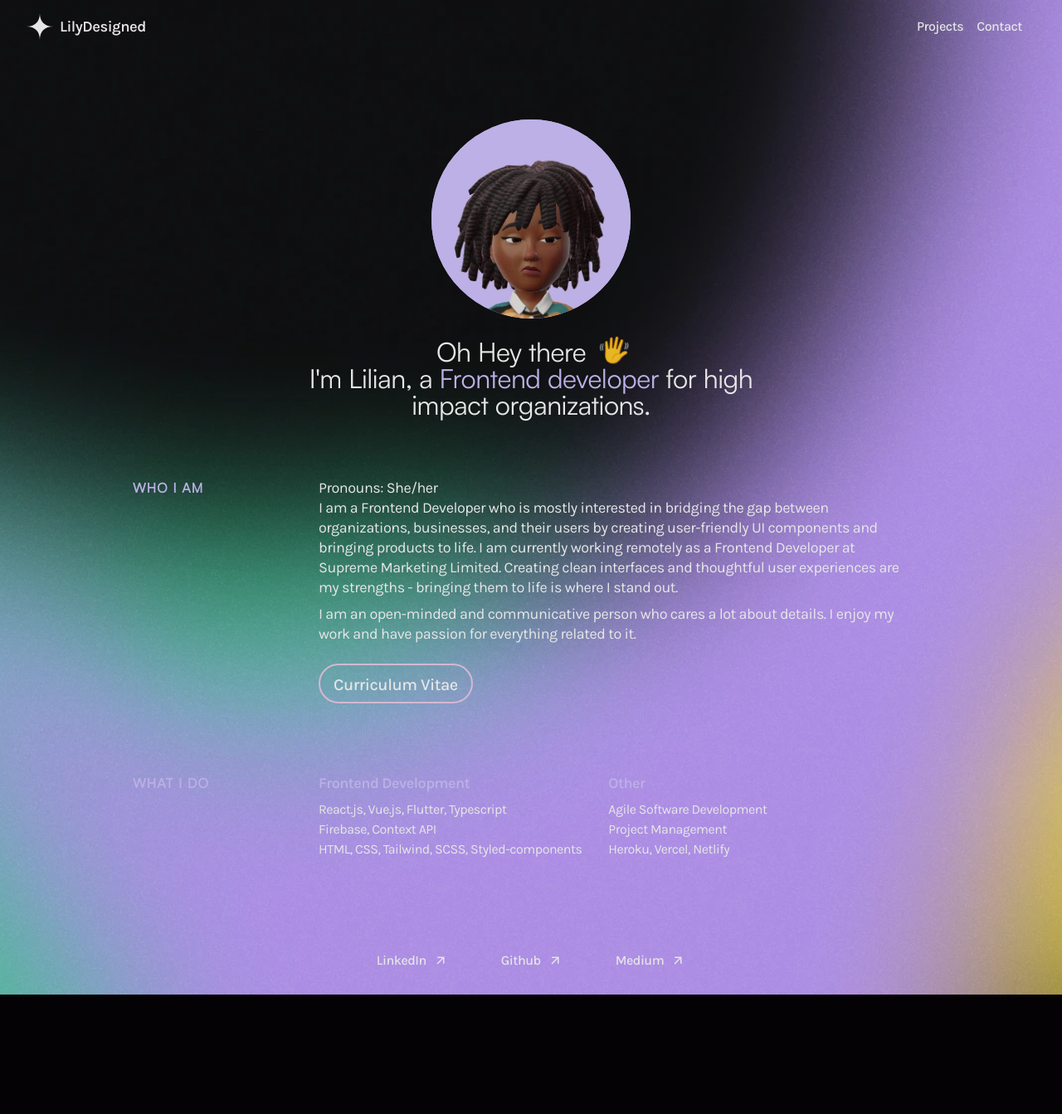
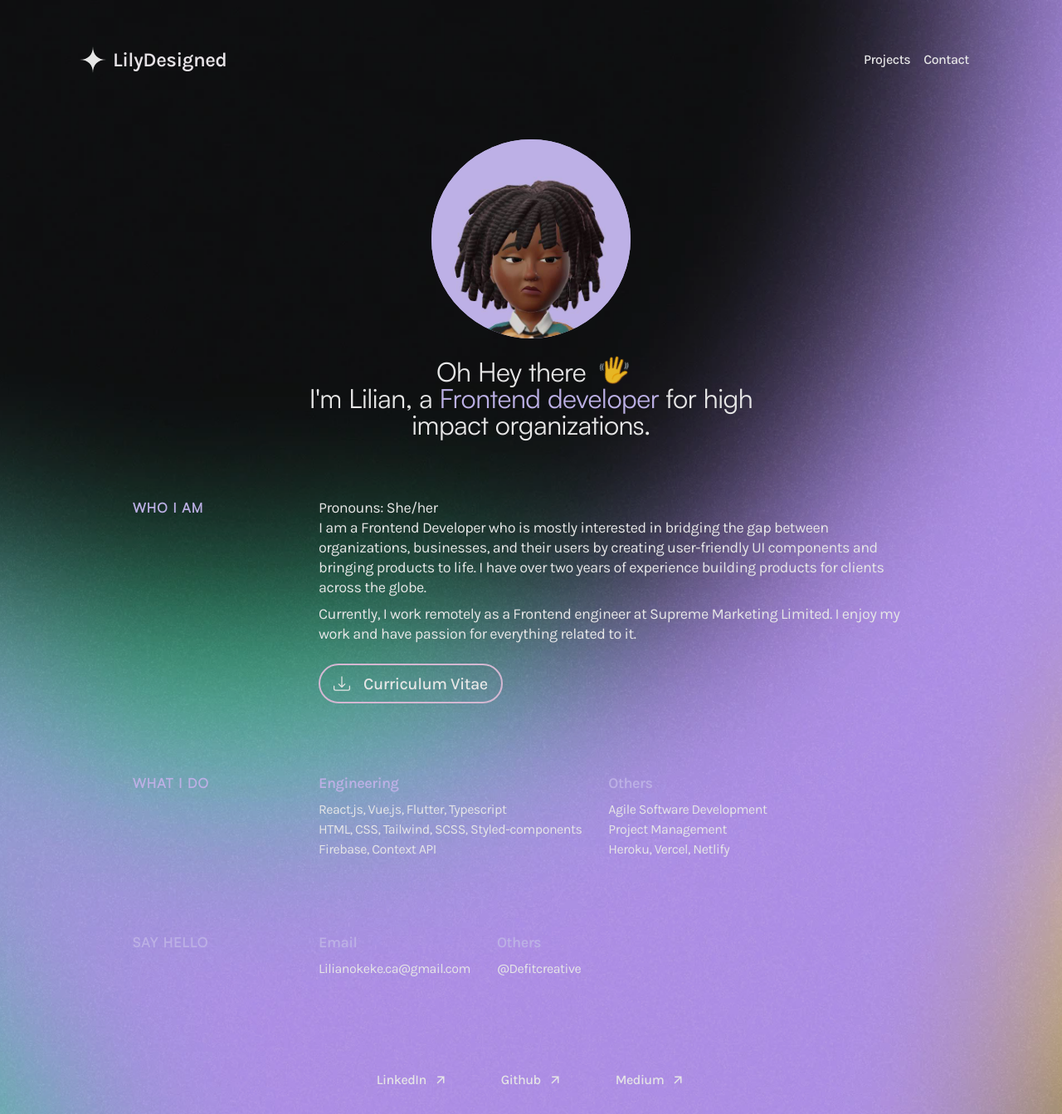
Before and after one commit to Lilianada/Lilydesigned, a React (Create React App) app: page / in a window 1280 px wide. Shown: the whole page at 83% size. Before the commit the page ends 1199 px from the top, so only its background shows below. Built offline with nearby package versions, Linux system fonts and the light colour scheme.

Commit message:
update design

```diff
--- a/src/components/Footer/index.jsx
+++ b/src/components/Footer/index.jsx
@@ -5,6 +5,7 @@ import "./style.scss";
 export default function Footer() {
   return (
     <footer>
+
       <ul className="footerLinks">
         <li className="footerLink">
           <a href="https://linkedin.com/in/Lilianada" target="_blank" className="socialLink" rel="noreferrer">
--- a/src/components/Header/style.scss
+++ b/src/components/Header/style.scss
@@ -1,10 +1,9 @@
 .desktopHeader {
-    // display: none;
-    padding: 1rem 1rem 2rem;
-    @media screen and (min-width: 768px) {
         display: block;
-        padding: 1rem 2rem;
-    }
+        padding-top: 3.5rem;
+        width: 85%;
+        margin: 0 auto;
+
 
     .navItems {
         display: flex;
@@ -13,7 +12,7 @@
 
         .logoName {
             font-family: var(--font-text);
-            font-size: 1.15rem;
+            font-size: 1.5rem;
             font-weight: 600;
             line-height: 1.5rem;
             color: var(--white);
@@ -21,14 +20,14 @@
             display: flex;
             align-items: center;
 
-            &:first-child{
-                margin-right: .75rem;
+            &:first-child {
+                margin-right: 0.75rem;
             }
         }
 
         .activeLogo {
             font-family: var(--font-text);
-            font-size: 1.15rem;
+            font-size: 1.5rem;
             font-weight: 600;
             line-height: 1.5rem;
             color: var(--litePink);
@@ -36,8 +35,8 @@
             display: flex;
             align-items: center;
 
-            &:first-child{
-                margin-right: .75rem;
+            &:first-child {
+                margin-right: 0.75rem;
             }
         }
 
@@ -67,17 +66,19 @@
     }
 }
 
-.mobileHeader{
+.mobileHeader {
     display: none;
     justify-content: space-between;
     align-items: center;
-    margin: 2rem 1rem;
+    padding-top: 3.5rem;
+    width: 85%;
+    margin: 0 auto;
 
     @media screen and (min-width: 768px) {
         display: none;
     }
 
-    .navItems{
+    .navItems {
         display: flex;
         justify-content: space-evenly;
         align-items: center;
@@ -85,7 +86,7 @@
         border-radius: 2rem;
     }
 
-    .navList{
+    .navList {
         display: none;
         width: 100vw;
         position: absolute;
@@ -94,14 +95,14 @@
         right: 0;
         background: var(--pink);
         border-radius: 2px;
-        animation: animate .3s ;
+        animation: animate 0.3s;
 
-        .navItem{
+        .navItem {
             display: grid;
             place-items: center;
             width: 100%;
 
-            .navLink{
+            .navLink {
                 font-size: var(--eighteen);
                 font-weight: 600;
                 color: var(--black);
@@ -111,7 +112,7 @@
                 padding: 1rem;
             }
 
-            .activeLink{
+            .activeLink {
                 font-size: var(--eighteen);
                 font-weight: 600;
                 background-color: var(--hotPink);
@@ -124,7 +125,7 @@
         }
     }
 
-    .show{
+    .show {
         display: grid;
         grid-template-columns: 100%;
         place-items: center;
@@ -133,11 +134,9 @@
     @keyframes animate {
         from {
             transform: scale(0.5);
-          }
-          to {
+        }
+        to {
             transform: scale(1);
-          }
+        }
     }
-
-
 }
--- a/src/components/Hero/style.scss
+++ b/src/components/Hero/style.scss
@@ -150,9 +150,15 @@
         background: transparent;
         border: 2px solid var(--pink);
         color: var(--white);
+        display: flex;
+        align-items: center;
 
         &:hover{
             transform: scale(.95, 1);
         }
+
+    .downloadBtn{
+        margin-right: 1rem;
+    }
     }
 }
--- a/src/index.scss
+++ b/src/index.scss
@@ -247,11 +247,14 @@ button {
     display: flex;
     flex-direction: column;
     justify-content: space-between;
-    background-image: url(assets/images/background.webp);
-    background-position: center;
-    background-size: cover;
-    filter: brightness(.9);
     min-height: 100vh;
+
+    @media screen and (min-width: 768px) {
+        background-image: url(assets/images/background.webp);
+        background-position: center;
+        background-size: cover;
+        filter: brightness(.9);
+    }
 }
 
 .mainWrap{
--- a/src/pages/Home.jsx
+++ b/src/pages/Home.jsx
@@ -5,6 +5,7 @@ import Pic from "../assets/images/LilyAvatar.jpg";
 import Resume from "../assets/images/LilianResume.pdf";
 import { Helmet } from "react-helmet-async";
 import "../components/Hero/style.scss";
+import { BsDownload } from "react-icons/bs";
 
 export default function Home() {
   return (
@@ -39,14 +40,15 @@ export default function Home() {
               <p className="text">
                 Pronouns: She/her
                 <br />
-                I am a Frontend Developer who is mostly interested in bridging the gap between organizations, businesses, and their users by creating user-friendly UI components and bringing products to life. I am currently working remotely as a Frontend Developer at Supreme Marketing Limited.
-                Creating clean interfaces and thoughtful user experiences are my strengths - bringing them to life is where I stand out.
+                I am a Frontend Developer who is mostly interested in bridging the gap between organizations, businesses, and their users by creating user-friendly UI components and bringing products to life. {" "}
+                I have over two years of experience building products for clients across the globe.
+
               </p>
               <p className="text">
-                I am an open-minded and communicative person who cares a lot about details. I enjoy my work and have passion for everything related to it.
+              Currently, I work remotely as a Frontend engineer at Supreme Marketing Limited. I enjoy my work and have passion for everything related to it.
               </p>
               <a href={Resume} download className="btnPrimary">
-                Curriculum Vitae
+                <BsDownload className="downloadBtn" /> Curriculum Vitae
               </a>
             </div>
           </div>
@@ -59,21 +61,21 @@ export default function Home() {
               <div className="grid">
                 <div className="column">
                   <div className="labels">
-                    <div className="labelTitle">Frontend Development</div>
+                    <div className="labelTitle">Engineering</div>
                     <div className="labelValue">React.js, Vue.js, Flutter, Typescript
                     </div>
                     <div className="labelValue">
                     </div>
+                    <div className="labelValue">HTML, CSS, Tailwind, SCSS, Styled-components
+                    </div>
                     <div className="labelValue">Firebase, Context API
-                    </div>
-                    <div className="labelValue">HTML, CSS, Tailwind, SCSS, Styled-components
                     </div>
                   </div>
                 </div>
                 <div className="column">
                   <div className="labels">
                     <div className="labelTitle">
-                      Other
+                      Others
                     </div>
                     <div className="labelValue">
                       Agile Software Development
@@ -89,6 +91,32 @@ export default function Home() {
               </div>
             </div>
           </div>
+          <div className="grid">
+            <div className="column">
+              <h4 className="textTitle">Say Hello</h4>
+            </div>
+            <div className="column">
+              <div className="grid">
+                <div className="column">
+                  <div className="labels">
+                    <div className="labelTitle">Email</div>
+                    <div className="labelValue"><a href="mailto:Lilianokeke.ca@gmail.com">Lilianokeke.ca@gmail.com</a>
+                    </div>
+                  </div>
+                </div>
+                <div className="column">
+                  <div className="labels">
+                    <div className="labelTitle">
+                      Others
+                    </div>
+                    <div className="labelValue">
+                      <a href="http://instagram.com/defitcreative">@Defitcreative</a>
+                    </div>
+                  </div>
+                </div>
+              </div>
+            </div>
+          </div>
         </div>
       </section>
       <Footer />
```
